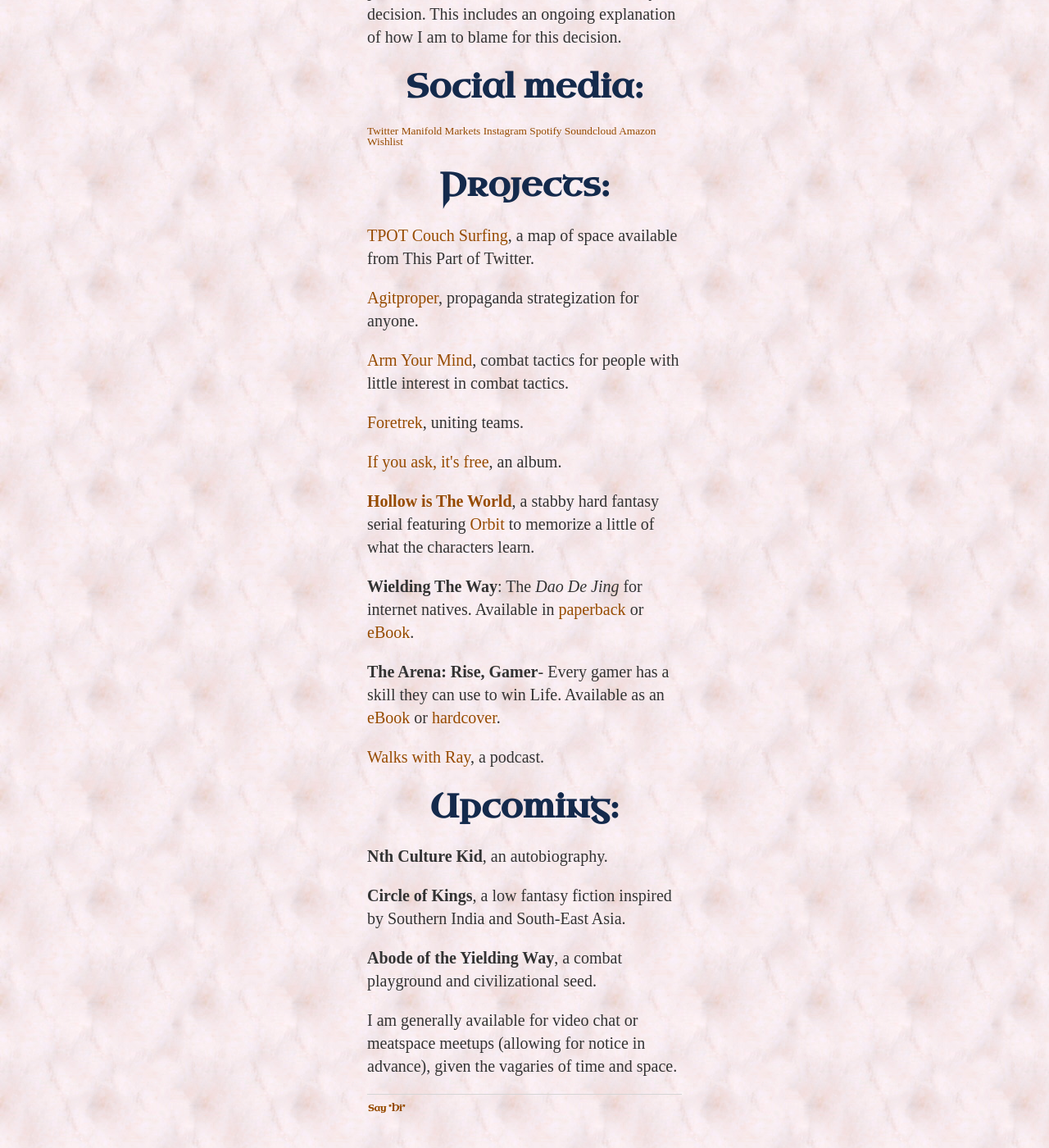
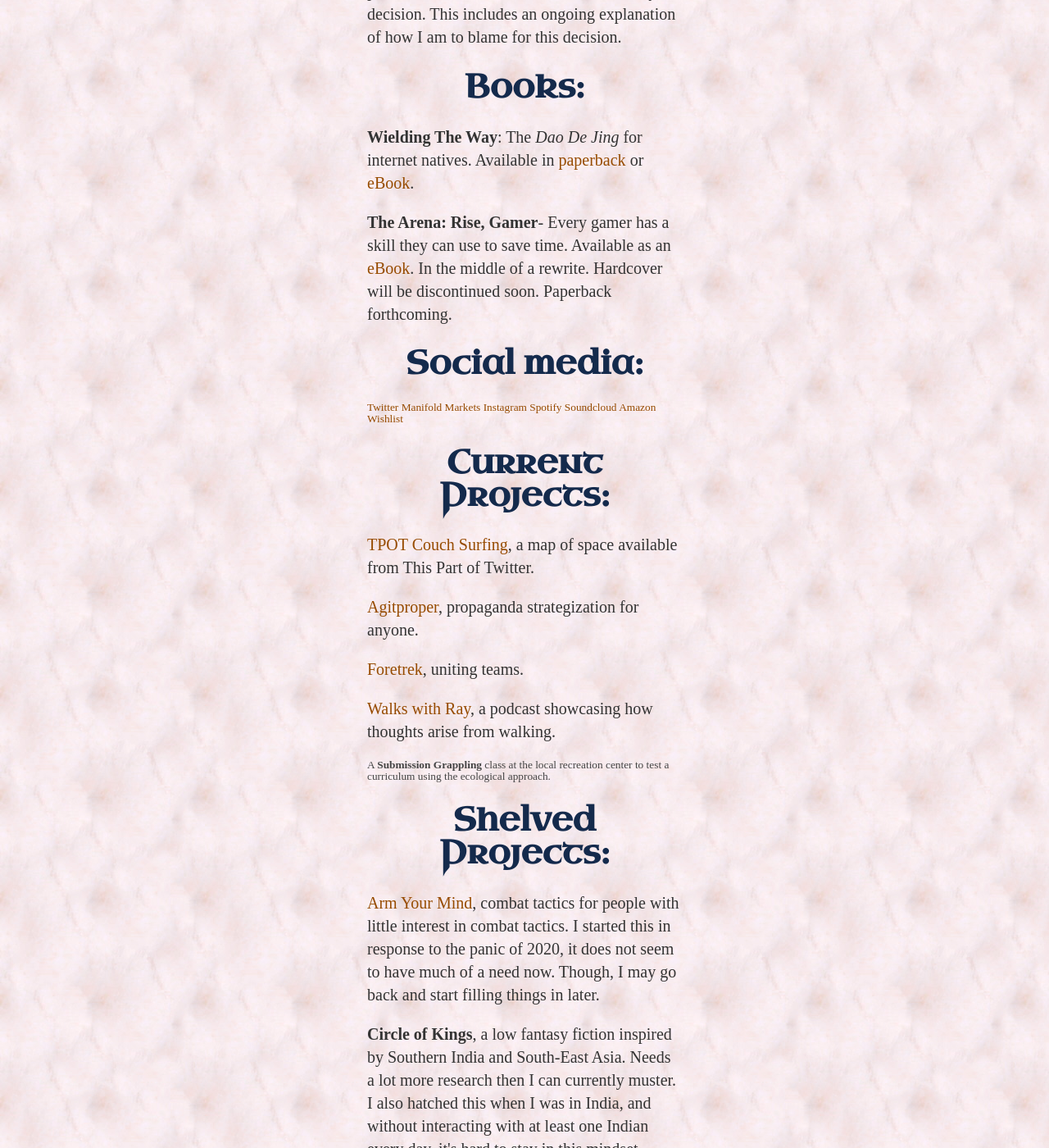
Before and after one commit to ray-dorai/ray-dorai.github.io, a Jekyll site: the page built from index.html, in a window 1280 px wide and 1400 px high, scrolled down 679 px. Shown: the whole window at 82% size. Built offline with Jekyll 4.4.1, drawn with Linux system fonts in a browser that asks for light colours; some web fonts are replaced; some of the changed text lies outside the part shown.

Commit message:
Update index.html

```diff
--- a/index.html
+++ b/index.html
@@ -8,6 +8,11 @@ title: Ray Doraisamy
 	<p>I also offer the service of making decisions for people, given the pain involved in making decisions. This costs US$250/decision for every decision after the first decision, which is free. Discounts for Eth, xDai, Solana, and USDC. I will take blame for all the results of this decision, and none of the praise. If you like the results of the decision, I will be happy to keep it a secret. If you don't like the results of the decision, I will be happy to own that decision publicly. E-mail me at ray[dot]doraisamy[at]gmail[dot]com if you would like me to make a decision.</p>
 	<p>Alternatively, for the equivalent of US$500 per point of blame, I will take the blame for any decision. This includes an ongoing explanation of how I am to blame for this decision. </p>
 
+	<h1>Books:</h1>
+        <p><b>Wielding The Way</b>: The <i>Dao De Jing</i> for internet natives. Available in <a href="https://www.amazon.com/Wielding-Way-Ray-Doraisamy/dp/B09HG2FCGZ/ref=tmm_pap_swatch_0?_encoding=UTF8&qid=1633528813&sr=8-1">paperback</a> or <a href="https://forshaper.gumroad.com/l/wielding_the_way">eBook</a>.</p>
+	<p><b>The Arena: Rise, Gamer</b>- Every gamer has a skill they can use to save time. Available as an <a href="https://forshaper.gumroad.com/l/the_arena">eBook</a>. In the middle of a rewrite. Hardcover will be discontinued soon. Paperback forthcoming.
+
+
 	<h1>Social media:</h1>
 
 		<i class="cp cp-twitter"></i> <a href="https://twitter.com/forshaper">Twitter</a>
@@ -17,21 +22,23 @@ title: Ray Doraisamy
 		<i class="cp cp-cloud-o"></i> <a href="https://soundcloud.com/ray-doraisamy">Soundcloud</a>
 	        <i class="cp cp-shopping-bag"></i> <a href="https://www.amazon.com/hz/wishlist/ls/7FKJHPJVHUQG?ref_=wl_share">Amazon Wishlist</a>
 
-	<h1>Projects:</h1>
+	<h1>Current Projects:</h1>
 		<p><a href="/tpotcouchsurfing.html">TPOT Couch Surfing</a>, a map of space available from This Part of Twitter.</p>
 	        <p><a href="https://www.agitproper.org/">Agitproper</a>, propaganda strategization for anyone.</p>
-	        <p><a href="https://ray-dorai.github.io/armyourmind/">Arm Your Mind</a>, combat tactics for people with little interest in combat tactics.</p>
 	        <p><a href="https://foretrek.com/">Foretrek</a>, uniting teams.</p>
-	        <p><a href="https://raydoraisamy.bandcamp.com/album/if-you-ask-its-free">If you ask, it's free</a>, an album.</p>
-	        <p><b><a href="https://hitw.neocities.org/">Hollow is The World</a></b>, a stabby hard fantasy serial featuring <a href="https://withorbit.com/">Orbit</a> to memorize a little of what the characters learn.
-	        <p><b>Wielding The Way</b>: The <i>Dao De Jing</i> for internet natives. Available in <a href="https://www.amazon.com/Wielding-Way-Ray-Doraisamy/dp/B09HG2FCGZ/ref=tmm_pap_swatch_0?_encoding=UTF8&qid=1633528813&sr=8-1">paperback</a> or <a href="https://forshaper.gumroad.com/l/wielding_the_way">eBook</a>.</p>
-		<p><b>The Arena: Rise, Gamer</b>- Every gamer has a skill they can use to win Life. Available as an <a href="https://forshaper.gumroad.com/l/the_arena">eBook</a> or <a href="https://www.amazon.com/dp/B0B2TVM46T">hardcover</a>.</p>
-	        <p><a href="https://anchor.fm/walkswithray">Walks with Ray</a>, a podcast.</p>
-
-	<h1>Upcoming:</h1>
-	<p><b>Nth Culture Kid</b>, an autobiography.</p>
-	<p><b>Circle of Kings</b>, a low fantasy fiction inspired by Southern India and South-East Asia.</p>
-        <p><b>Abode of the Yielding Way</b>, a combat playground and civilizational seed.</p>
+		<p><a href="https://anchor.fm/walkswithray">Walks with Ray</a>, a podcast showcasing how thoughts arise from walking.</p>
+	         A <b>Submission Grappling</b> class at the local recreation center to test a curriculum using the ecological approach.
+	<h1>Shelved Projects:</h1>
+	        <p><a href="https://ray-dorai.github.io/armyourmind/">Arm Your Mind</a>, combat tactics for people with little interest in combat tactics. I started this in response to the panic of 2020, it does not seem to have much of a need now. Though, I may go back and start filling things in later.</p>
+		<p><b>Circle of Kings</b>, a low fantasy fiction inspired by Southern India and South-East Asia. Needs a lot more research then I can currently muster. I also hatched this when I was in India, and without interacting with at least one Indian every day, it's hard to stay in this mindset. </p>
+	        <p><b>Nth Culture Kid</b>, an autobiography. I expect this to flow out if we're expecting a child. Otherwise, it does not seem to have a reason to come out.</p>
+                <p><b>Abode of the Yielding Way</b>, a combat playground and civilizational seed. Needs building blocks. Which means a minimum viable Live-Action Battle Arena and some land.</p>
+	<h1>Dropped Projects:</h1>
+	        <p><b><a href="https://hitw.neocities.org/">Hollow is The World</a></b>, a stabby hard fantasy serial featuring <a href="https://withorbit.com/">Orbit</a> to memorize a little of what the characters learn. It was perhaps overly self-indulgent.
+	        <p><a href="https://raydoraisamy.bandcamp.com/album/if-you-ask-its-free">If you ask, it's free</a>, an album. It was an experiment, now learned from and done.</p>
+                <p><b>The Niobrara Project</b>: 'Deep Springs College on the frontier for adults' is still something of a dream, but perhaps we'll end up with less of a college and more of the civilizational seed, at a smaller scale.
+	<h1>Upcoming Projects:</h1>
+	       <p><b>Life Kills: A Southeast Asian Perspective</b>. An audio series looking at fights to see how people learn to live together. This will be a polished, edited podcast to contrast against 'Walks with Ray'.
 
 
 	<p>I am generally available for video chat or meatspace meetups (allowing for notice in advance), given the vagaries of time and space.</p>
```
